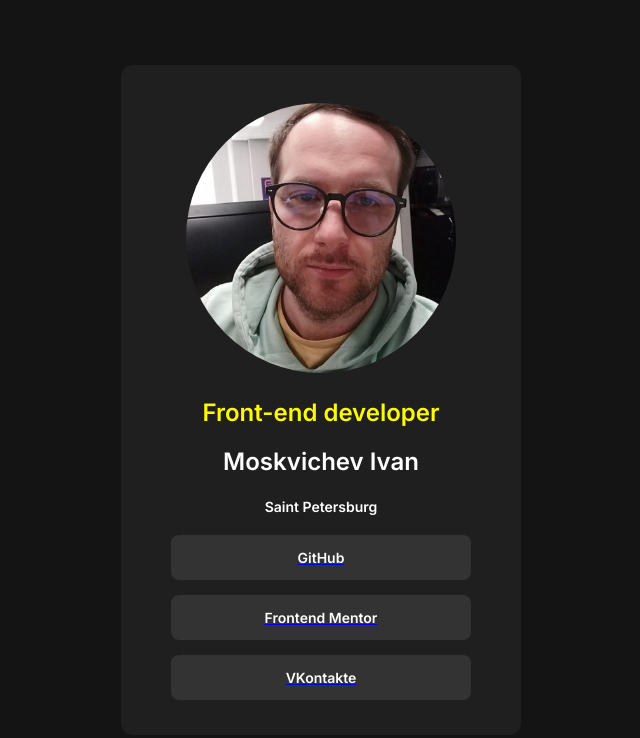
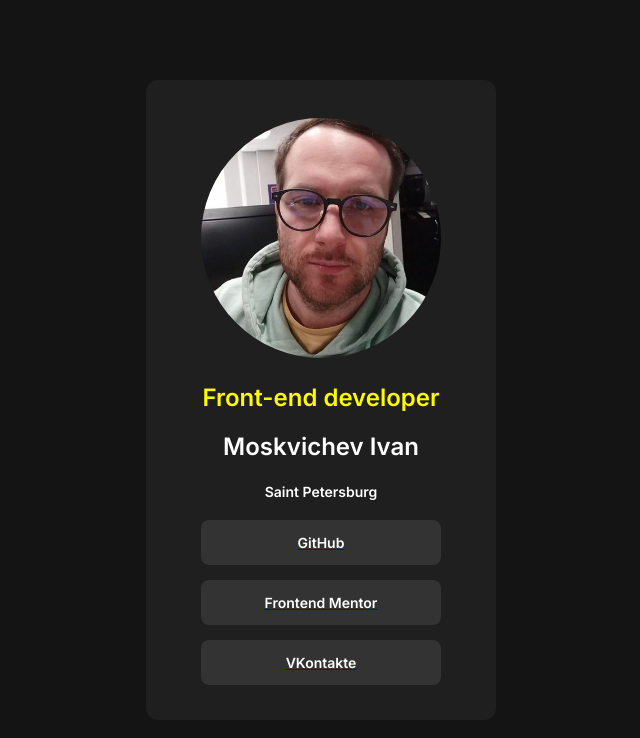
Before and after one commit to AbraKadabraPuf/myLinks, a plain HTML site: page index.html in a window 1280 px wide. Shown: the whole page, without its empty margins (319-959 px from the left). Drawn offline with Linux system fonts and the light colour scheme.

Commit message:
add styles

```diff
--- a/styles.css
+++ b/styles.css
@@ -9,7 +9,9 @@ body {
 }
 
 .card {
-	min-width: 400px;
+	width: 90%;
+	max-width: 350px;
+	min-height: 600px;
 	background-color: hsl(0, 0%, 12%);
 	font-family: Inter, sans-serif;
 	font-size: 14px;
@@ -18,11 +20,12 @@ body {
 	align-items: center;
 	justify-content: center;
 	border-radius: 12px;
+
 }
 
 .avatar {
-	width: 270px;
-	height: 270px;
+	width: 240px;
+	height: 240px;
 	margin: 38px 20px 25px 20px;
 }
 .avatar img {
@@ -53,7 +56,7 @@ body {
 	margin: 20px;
 }
 .link {
-	width: 300px;
+	width: 240px;
 	height: 45px;
 	color: hsl(0, 0%, 100%);
 	background-color: hsl(0, 0%, 20%);
```
